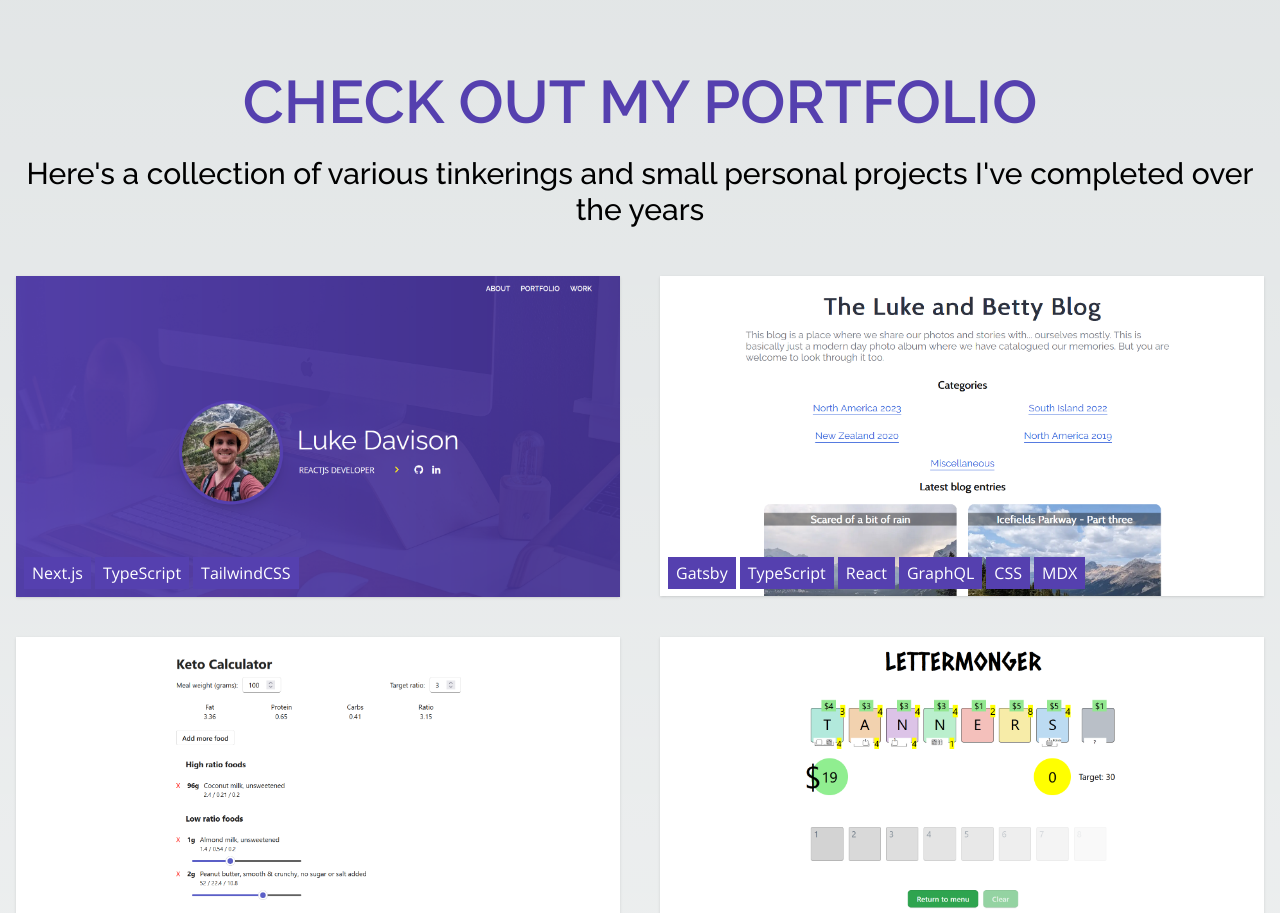
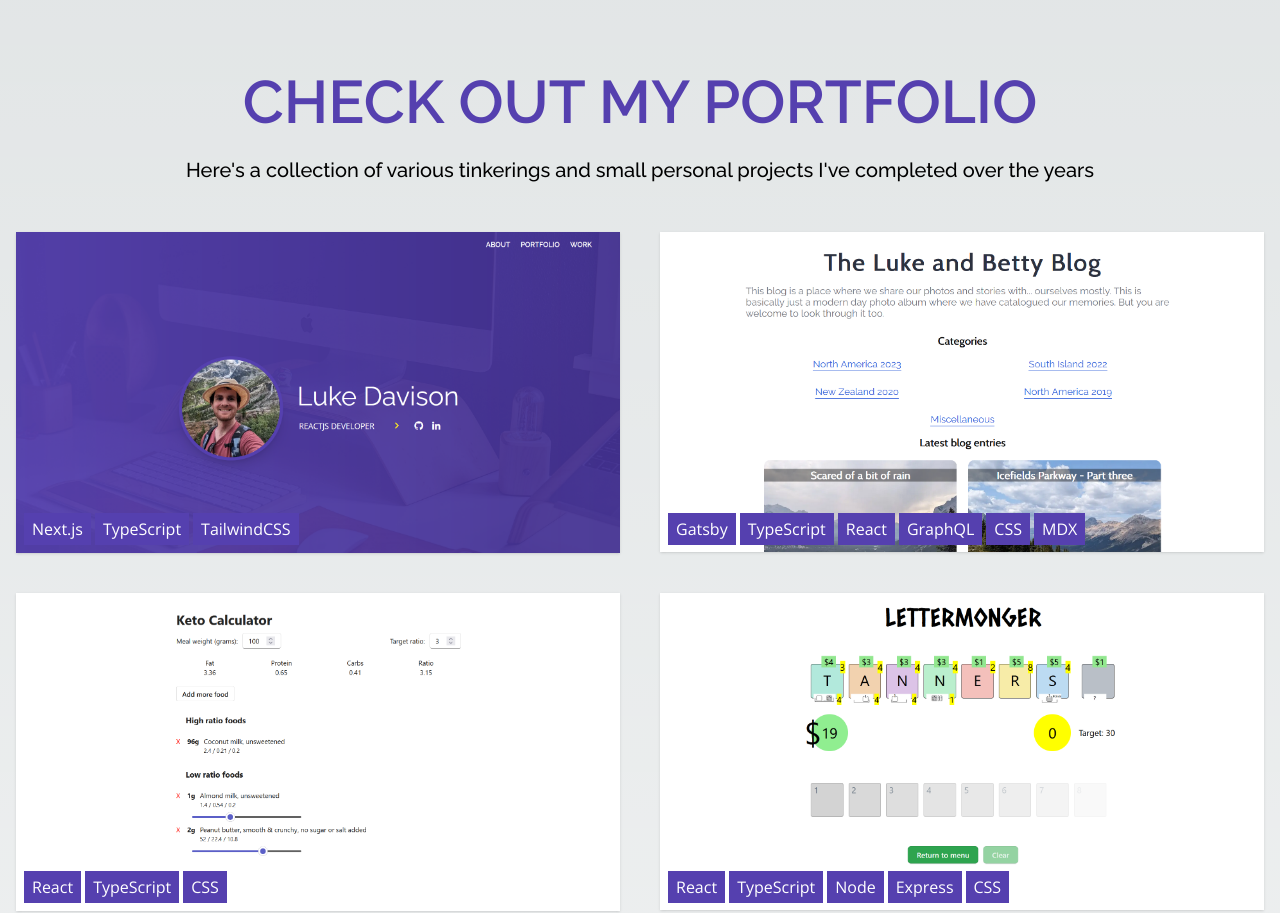
Before and after one commit to luke-davison/portfolio, a Next.js app: page / in a window 1280 px wide. Shown: the part 1240-2153 px from the top of the page. Built offline with nearby package versions, Linux system fonts and the light colour scheme.

Commit message:
Tweaked font size

```diff
--- a/app/portfolioSection.tsx
+++ b/app/portfolioSection.tsx
@@ -7,7 +7,7 @@ export default function PortfolioSection() {
       <h2 className="text-center font-header text-4xl font-semibold uppercase text-primary sm:text-5xl lg:text-6xl">
         Check out my Portfolio
       </h2>
-      <h3 className="pt-6 text-center font-header text-xl font-medium text-black sm:text-2xl lg:text-3xl">
+      <h3 className="pt-6 text-center font-header text-xl font-medium text-black lg:text-2xl">
         Here&apos;s a collection of various tinkerings and small personal
         projects I&apos;ve completed over the years
       </h3>
```
